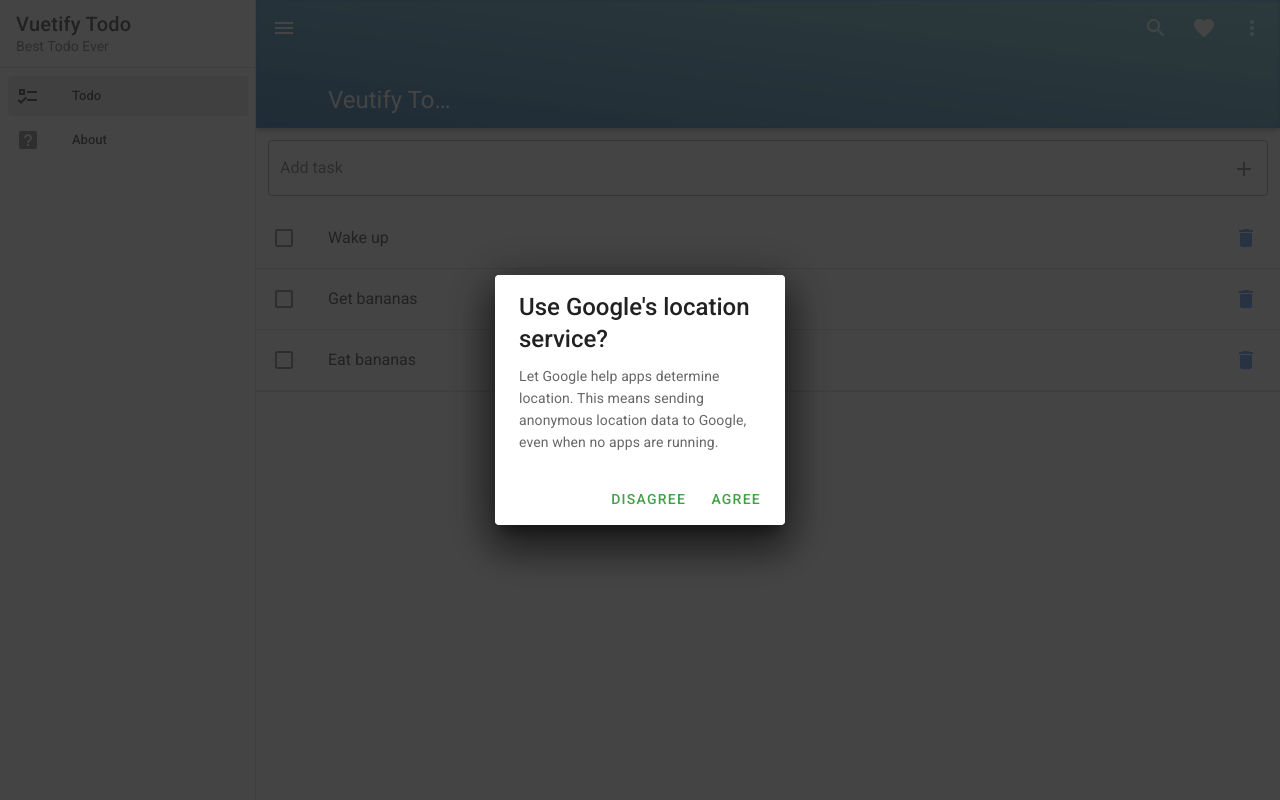
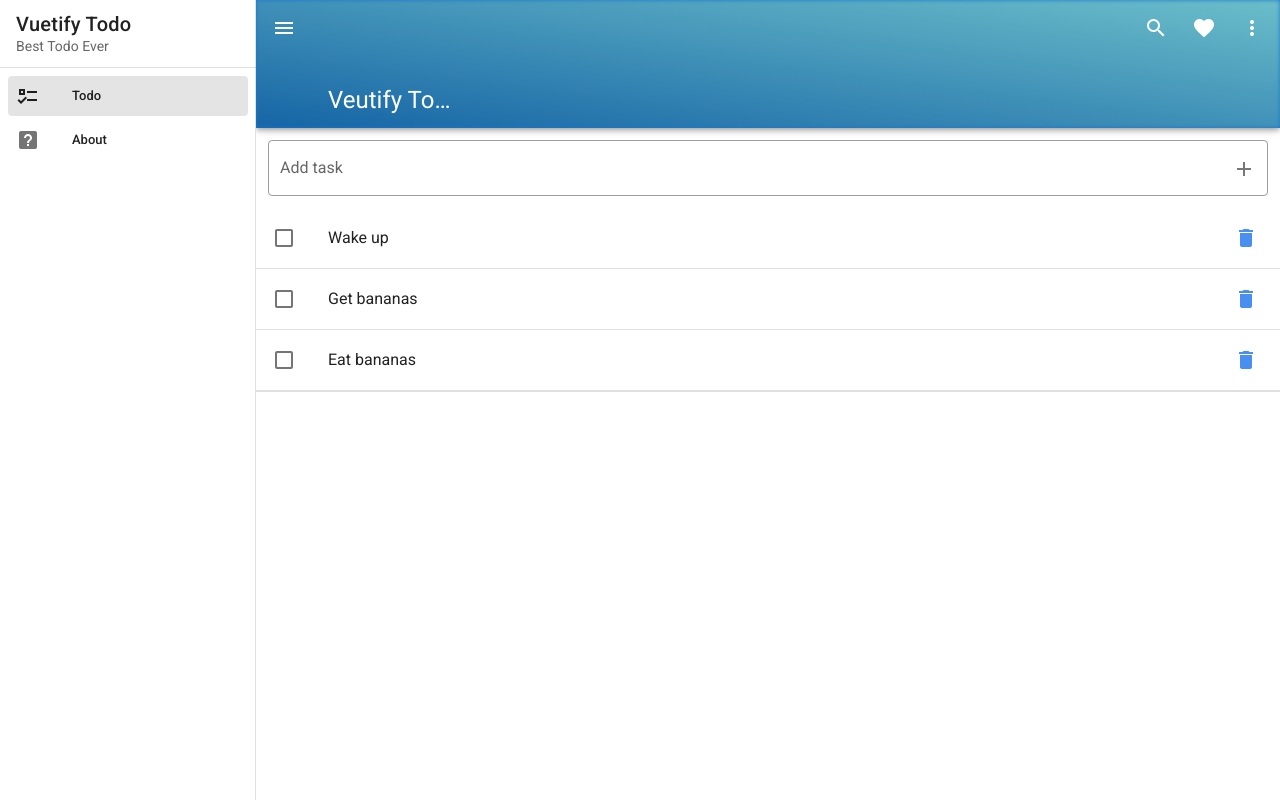
Before and after one commit to yseij/VueJSTodoApp, a Vue app: page /#/ in a window 1280 px wide. Built offline with nearby package versions, Linux system fonts and the light colour scheme.

Commit message:
Dialoogvenster aanpassen en weergeven bij klikken op verwijderen

```diff
--- a/src/components/Todo/Dialogs/DialogDelete.vue
+++ b/src/components/Todo/Dialogs/DialogDelete.vue
@@ -1,21 +1,12 @@
 <template>
   <v-dialog :value="true" persistent max-width="290">
     <v-card>
-      <v-card-title class="text-h5">
-        Use Google's location service?
-      </v-card-title>
-      <v-card-text
-        >Let Google help apps determine location. This means sending anonymous
-        location data to Google, even when no apps are running.</v-card-text
-      >
+      <v-card-title class="text-h5"> Delete Task? </v-card-title>
+      <v-card-text>Ben je zeker dat je de task wilt delete</v-card-text>
       <v-card-actions>
         <v-spacer></v-spacer>
-        <v-btn color="green darken-1" text @click="dialog = false">
-          Disagree
-        </v-btn>
-        <v-btn color="green darken-1" text @click="dialog = false">
-          Agree
-        </v-btn>
+        <v-btn color="gray darken-1" text @click="dialog = false"> No </v-btn>
+        <v-btn color="red darken-1" text @click="dialog = false"> Yes </v-btn>
       </v-card-actions>
     </v-card>
   </v-dialog>
--- a/src/components/Todo/Task.vue
+++ b/src/components/Todo/Task.vue
@@ -16,7 +16,7 @@
           >
         </v-list-item-content>
         <v-list-item-action>
-          <v-btn icon @click.stop="$store.dispatch('deleteTask', task.id)">
+          <v-btn icon @click.stop="dialogs.delete = true">
             <v-icon color="primary lighten-1">mdi-delete</v-icon>
           </v-btn>
         </v-list-item-action>
@@ -24,17 +24,23 @@
     </v-list-item>
 
     <v-divider></v-divider>
-    <dialog-delete />
+    <dialog-delete v-if="dialogs.delete" />
   </div>
 </template>
 
 <script>
-
 export default {
   props: ["task"],
+  data() {
+    return {
+      dialogs: {
+        delete: false,
+      },
+    };
+  },
   components: {
     "dialog-delete": require("@/components/Todo/Dialogs/DialogDelete.vue")
-      .default
+      .default,
   },
 };
 </script>
```
